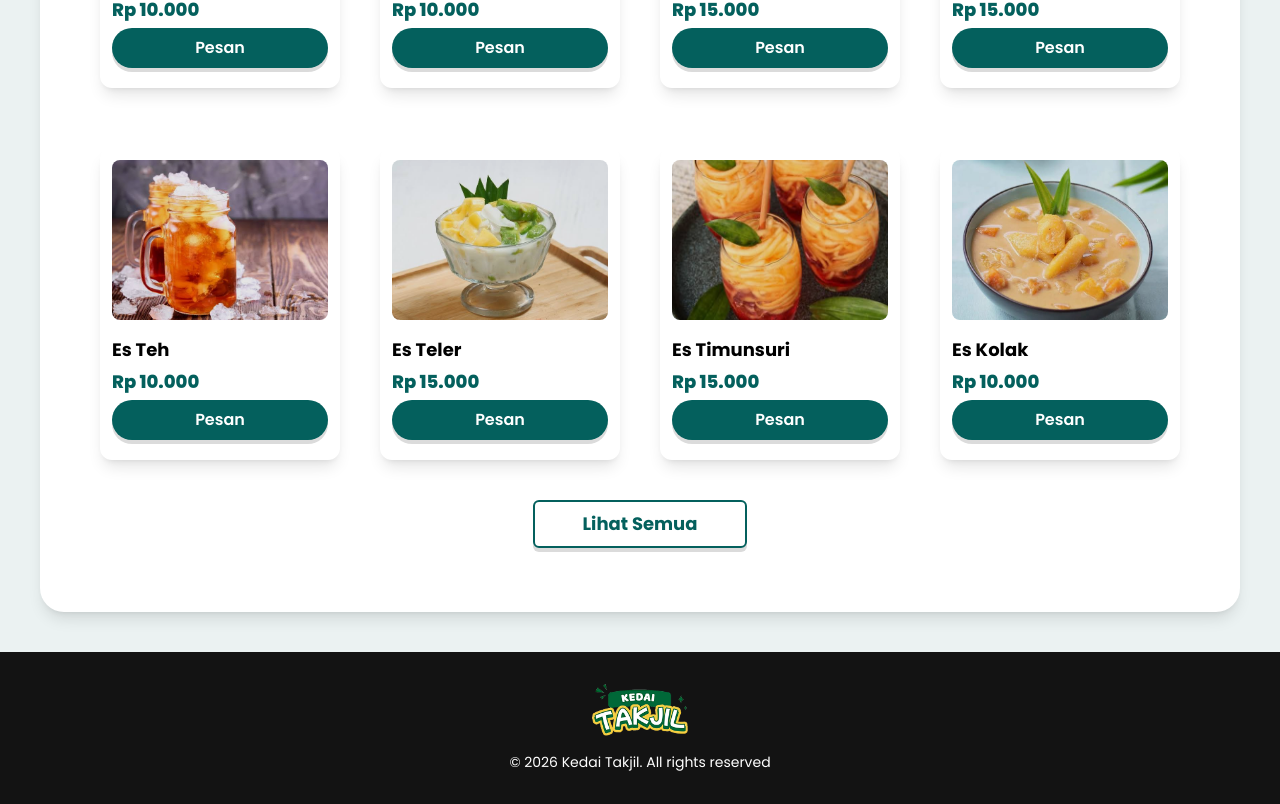
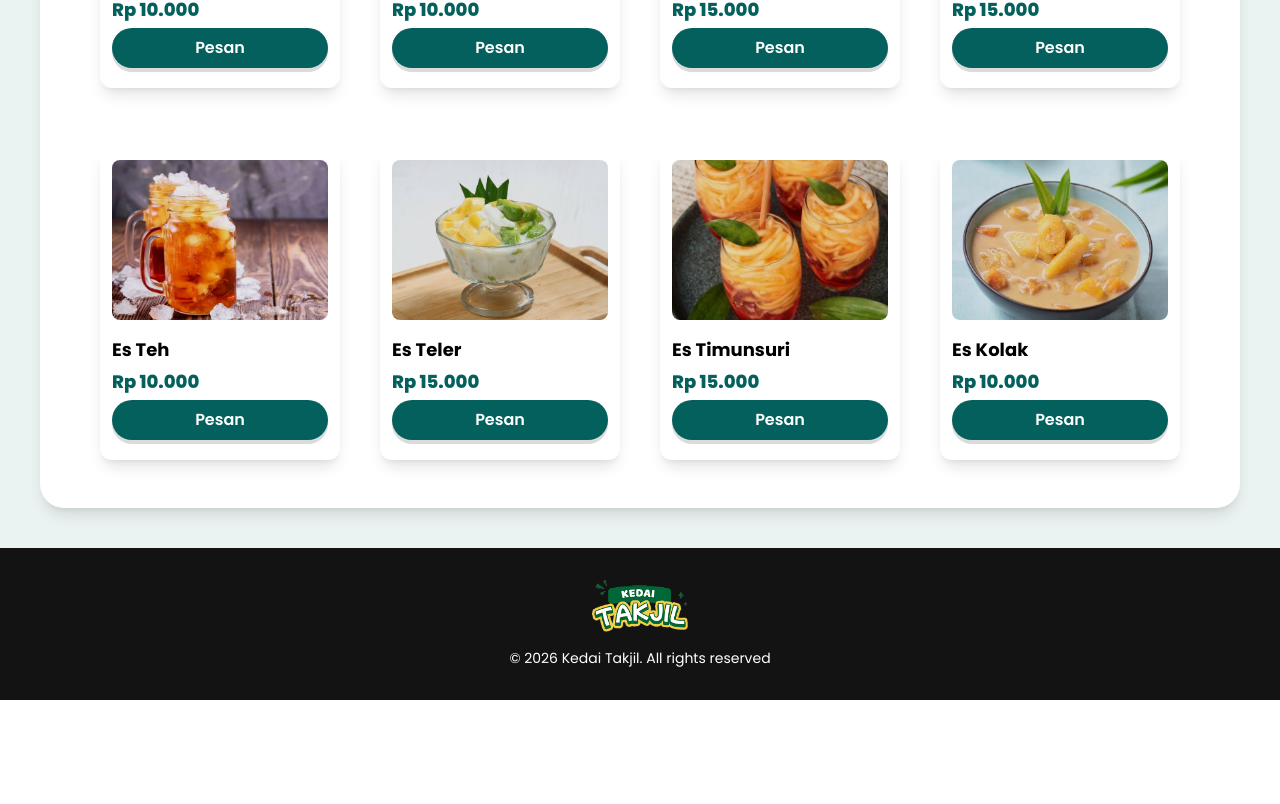
Before and after one commit to Framzy/Kedai-Takjil-React, a React (Vite) app: page /products in a window 1280 px wide. Shown: the part 836-1640 px from the top of the page. After the commit the page ends 1536 px from the top, so only its background shows below. Built offline with nearby package versions, Linux system fonts and the light colour scheme.

Commit message:
Refactor product image handling: replace image paths with image keys in products.json, create productImages module for centralized image imports, and update ProductItem component to use new image structure.

```diff
--- a/public/data/products.json
+++ b/public/data/products.json
@@ -3,168 +3,84 @@
     "id": 1,
     "name": "Es Buah",
     "price": 15000,
-    "image": "/src/assets/images/products/product_img_1.jpg",
+    "imageKey": "product_img_1",
     "sold": 100
   },
   {
     "id": 2,
     "name": "Es Campur",
     "price": 15000,
-    "image": "/src/assets/images/products/product_img_2.jpg",
+    "imageKey": "product_img_2",
     "sold": 80
   },
   {
     "id": 3,
     "name": "Es Cappucino",
     "price": 15000,
-    "image": "/src/assets/images/products/product_img_3.jpg",
+    "imageKey": "product_img_3",
     "sold": 50
   },
   {
     "id": 4,
     "name": "Es Cendol",
     "price": 10000,
-    "image": "/src/assets/images/products/product_img_4.jpg",
+    "imageKey": "product_img_4",
     "sold": 120
   },
   {
     "id": 5,
     "name": "Es Coklat",
     "price": 10000,
-    "image": "/src/assets/images/products/product_img_5.jpg",
+    "imageKey": "product_img_5",
     "sold": 90
   },
   {
     "id": 6,
     "name": "Es Green Tea",
     "price": 10000,
-    "image": "/src/assets/images/products/product_img_6.jpg",
+    "imageKey": "product_img_6",
     "sold": 70
   },
   {
     "id": 7,
     "name": "Es Kelapa",
     "price": 15000,
-    "image": "/src/assets/images/products/product_img_7.jpg",
+    "imageKey": "product_img_7",
     "sold": 110
   },
   {
     "id": 8,
     "name": "Es Pisang Hijau",
     "price": 15000,
-    "image": "/src/assets/images/products/product_img_8.jpg",
+    "imageKey": "product_img_8",
     "sold": 130
   },
   {
     "id": 9,
     "name": "Es Teh",
     "price": 10000,
-    "image": "/src/assets/images/products/product_img_9.jpg",
+    "imageKey": "product_img_9",
     "sold": 60
   },
   {
     "id": 10,
     "name": "Es Teler",
     "price": 15000,
-    "image": "/src/assets/images/products/product_img_10.jpg",
+    "imageKey": "product_img_10",
     "sold": 40
   },
   {
     "id": 11,
     "name": "Es Timunsuri",
     "price": 15000,
-    "image": "/src/assets/images/products/product_img_11.jpg",
+    "imageKey": "product_img_11",
     "sold": 30
   },
   {
     "id": 12,
     "name": "Es Kolak",
     "price": 10000,
-    "image": "/src/assets/images/products/product_img_12.jpg",
-    "sold": 20
-  },
-  {
-    "id": 13,
-    "name": "Es Buah",
-    "price": 15000,
-    "image": "/src/assets/images/products/product_img_1.jpg",
-    "sold": 100
-  },
-  {
-    "id": 14,
-    "name": "Es Campur",
-    "price": 15000,
-    "image": "/src/assets/images/products/product_img_2.jpg",
-    "sold": 80
-  },
-  {
-    "id": 15,
-    "name": "Es Cappucino",
-    "price": 15000,
-    "image": "/src/assets/images/products/product_img_3.jpg",
-    "sold": 50
-  },
-  {
-    "id": 16,
-    "name": "Es Cendol",
-    "price": 10000,
-    "image": "/src/assets/images/products/product_img_4.jpg",
-    "sold": 120
-  },
-  {
-    "id": 17,
-    "name": "Es Coklat",
-    "price": 10000,
-    "image": "/src/assets/images/products/product_img_5.jpg",
-    "sold": 90
-  },
-  {
-    "id": 18,
-    "name": "Es Green Tea",
-    "price": 10000,
-    "image": "/src/assets/images/products/product_img_6.jpg",
-    "sold": 70
-  },
-  {
-    "id": 19,
-    "name": "Es Kelapa",
-    "price": 15000,
-    "image": "/src/assets/images/products/product_img_7.jpg",
-    "sold": 110
-  },
-  {
-    "id": 20,
-    "name": "Es Pisang Hijau",
-    "price": 15000,
-    "image": "/src/assets/images/products/product_img_8.jpg",
-    "sold": 130
-  },
-  {
-    "id": 21,
-    "name": "Es Teh",
-    "price": 10000,
-    "image": "/src/assets/images/products/product_img_9.jpg",
-    "sold": 60
-  },
-  {
-    "id": 22,
-    "name": "Es Teler",
-    "price": 15000,
-    "image": "/src/assets/images/products/product_img_10.jpg",
-    "sold": 40
-  },
-  {
-    "id": 23,
-    "name": "Es Timunsuri",
-    "price": 15000,
-    "image": "/src/assets/images/products/product_img_11.jpg",
-    "sold": 30
-  },
-  {
-    "id": 24,
-    "name": "Es Kolak",
-    "price": 10000,
-    "image": "/src/assets/images/products/product_img_12.jpg",
+    "imageKey": "product_img_12",
     "sold": 20
   }
 ]
--- /dev/null
+++ b/src/assets/images/productImages.js
@@ -0,0 +1,27 @@
+import img1 from "./products/product_img_1.jpg";
+import img2 from "./products/product_img_2.jpg";
+import img3 from "./products/product_img_3.jpg";
+import img4 from "./products/product_img_4.jpg";
+import img5 from "./products/product_img_5.jpg";
+import img6 from "./products/product_img_6.jpg";
+import img7 from "./products/product_img_7.jpg";
+import img8 from "./products/product_img_8.jpg";
+import img9 from "./products/product_img_9.jpg";
+import img10 from "./products/product_img_10.jpg";
+import img11 from "./products/product_img_11.jpg";
+import img12 from "./products/product_img_12.jpg";
+
+export const productImages = {
+  product_img_1: img1,
+  product_img_2: img2,
+  product_img_3: img3,
+  product_img_4: img4,
+  product_img_5: img5,
+  product_img_6: img6,
+  product_img_7: img7,
+  product_img_8: img8,
+  product_img_9: img9,
+  product_img_10: img10,
+  product_img_11: img11,
+  product_img_12: img12,
+};
--- a/src/components/product/ProductItem.jsx
+++ b/src/components/product/ProductItem.jsx
@@ -1,9 +1,11 @@
 import { AnimatePresence, motion } from "framer-motion";
 import { useCart } from "../../context/hooks/useCart";
 import { formatPrice } from "../../utils/formatPrice";
+import { productImages } from "../../assets/images/productImages";
 
 function ProductItem({ product }) {
   const { carts, addToCart, isInCart } = useCart();
+  const imgSrc = productImages[product.imageKey];
 
   const inCart = isInCart(product.id);
 
@@ -19,7 +21,7 @@ function ProductItem({ product }) {
       >
         <div className="w-full h-40 rounded-lg overflow-hidden">
           <img
-            src={product.image}
+            src={imgSrc}
             alt={product.name}
             className="w-full h-full object-cover drop-shadow-lg brightness-90
                  hover:scale-105 hover:brightness-100
```
